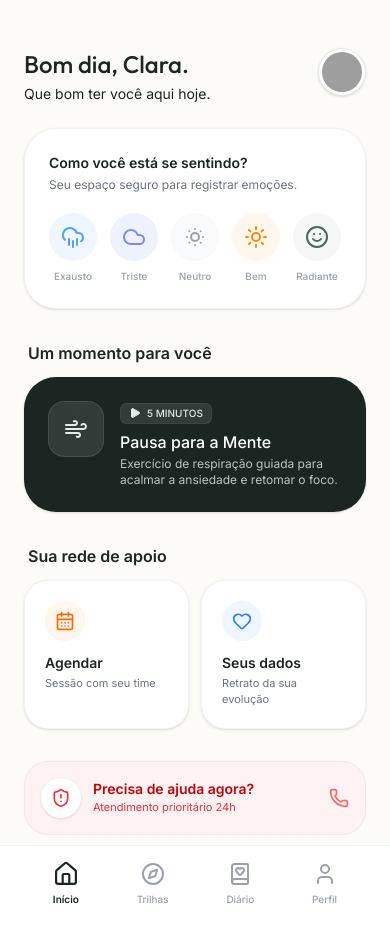
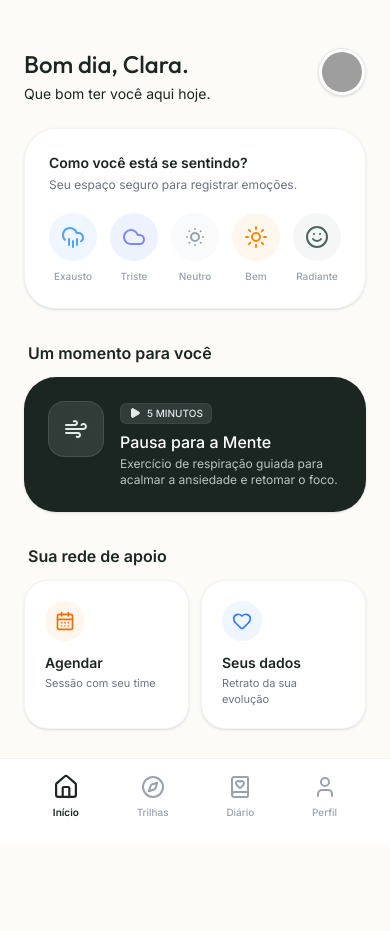
Before and after one commit to demostenespedrosa/liva, a React (Vite) app: page /app in a window 390 px wide. After the commit the page ends 844 px from the top, so only its background shows below. Built offline with nearby package versions, Linux system fonts and the light colour scheme; no server answers; the database is empty; grey boxes are pictures that could not be loaded.

Commit message:
fix(ui): improve layout height for mobile devices
Update mobile frame to use 100dvh to ensure full viewport coverage on mobile browsers and adjust desktop constraints for better responsiveness.

```diff
--- a/src/components/patient/PatientLayout.tsx
+++ b/src/components/patient/PatientLayout.tsx
@@ -29,7 +29,7 @@ export const PatientLayout: React.FC = () => {
   return (
     <div className="min-h-screen bg-gray-50 flex items-center justify-center font-sans">
       {/* Mobile Frame Container */}
-      <div className="w-full max-w-md mx-auto bg-[#FDFBF7] min-h-screen md:min-h-[850px] md:h-[90vh] md:rounded-[3rem] md:shadow-2xl md:border-8 border-white md:overflow-hidden relative flex flex-col">
+      <div className="w-full max-w-md mx-auto bg-[#FDFBF7] h-[100dvh] md:h-[90vh] md:min-h-[800px] md:rounded-[3rem] md:shadow-2xl md:border-8 border-white overflow-hidden relative flex flex-col">
 
         {/* Dynamic Content Area */}
         <div className="flex-1 overflow-y-auto no-scrollbar pb-24">
```
